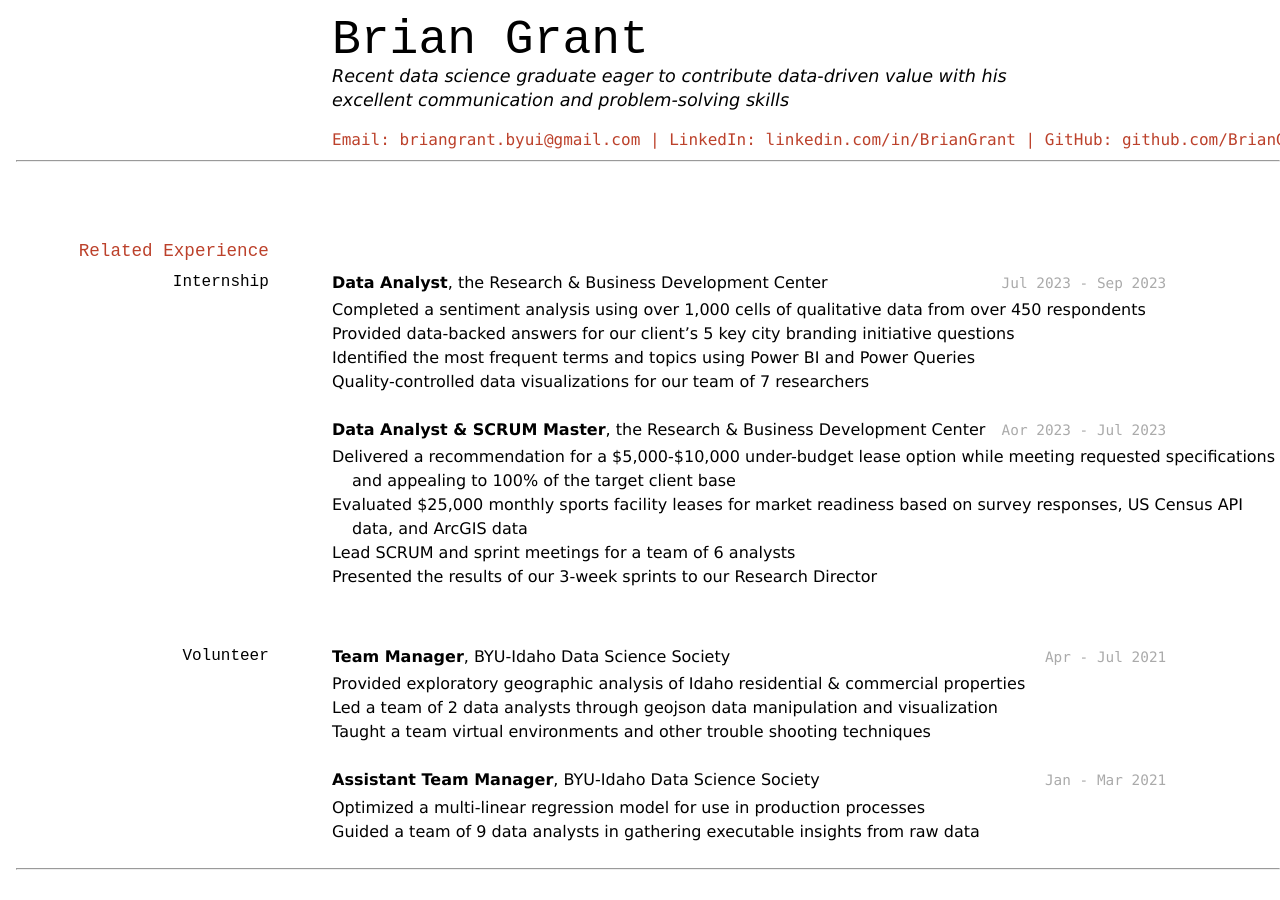
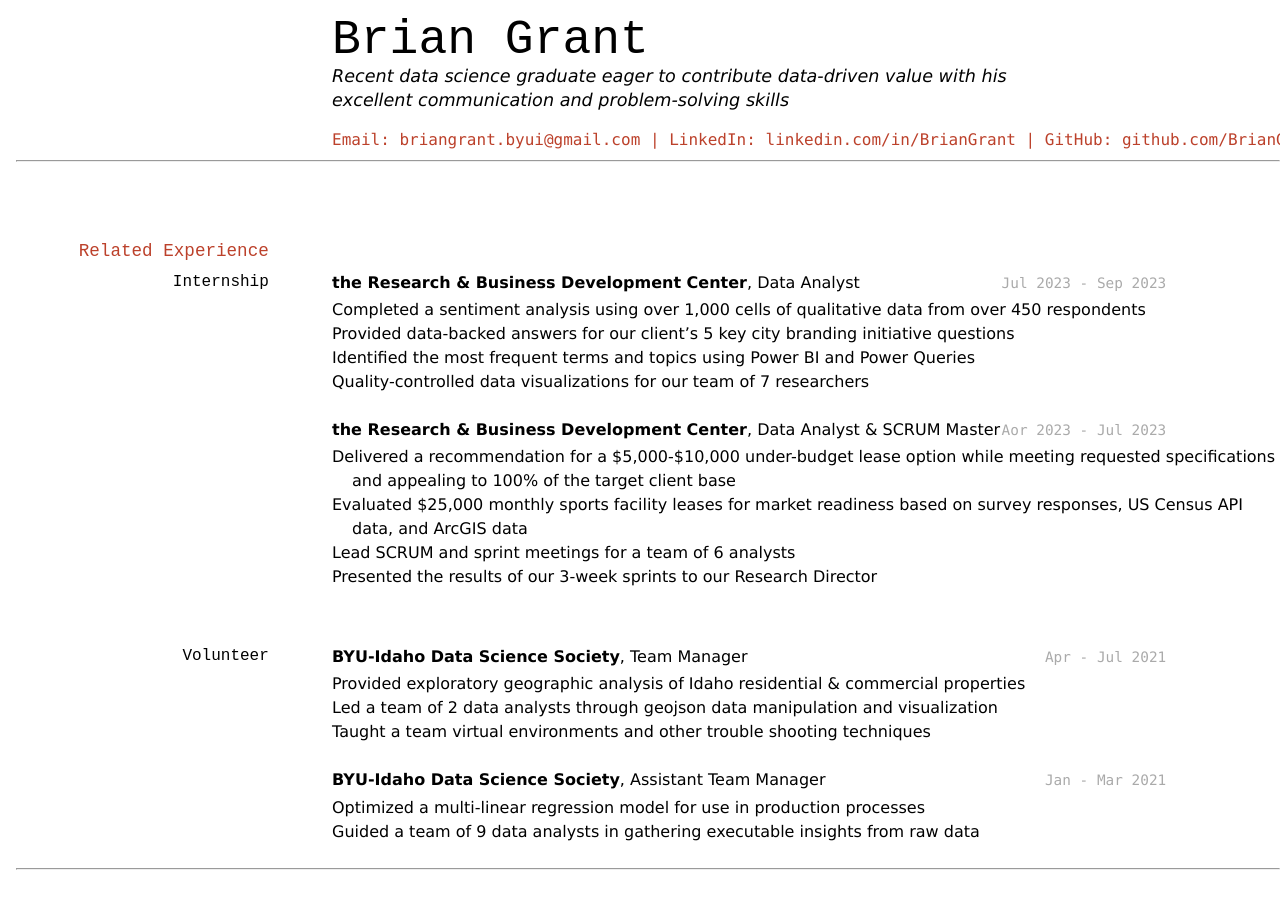
Before and after one commit to BrianGrant-Data/Resume, a Jekyll site: the page built from docs/index.md, in a window 1280 px wide and 900 px high. Built offline with Jekyll 4.4.1, drawn with Linux system fonts in a browser that asks for light colours.

Commit message:
Switching title with company boldness wise

```diff
--- a/docs/index.md
+++ b/docs/index.md
@@ -22,14 +22,14 @@ Email: <a href="mailto:briangrant.byui@gmail.com">briangrant.byui@gmail.com</a>
 
 ### Internship
 `Jul 2023 - Sep 2023`
-__Data Analyst__, the Research & Business Development Center
+__the Research & Business Development Center__, Data Analyst
 - Completed a sentiment analysis using over 1,000 cells of qualitative data from over 450 respondents
 - Provided data-backed answers for our client's 5 key city branding initiative questions
 - Identified the most frequent terms and topics using Power BI and Power Queries
 - Quality-controlled data visualizations for our team of 7 researchers
 
 `Aor 2023 - Jul 2023`
-__Data Analyst & SCRUM Master__, the Research & Business Development Center
+__the Research & Business Development Center__, Data Analyst & SCRUM Master
 - Delivered a recommendation for a $5,000-$10,000 under-budget lease option while meeting requested specifications and appealing to 100% of the target client base
 - Evaluated $25,000 monthly sports facility leases for market readiness based on survey responses, US Census API data, and ArcGIS data
 - Lead SCRUM and sprint meetings for a team of 6 analysts
@@ -38,13 +38,13 @@ __Data Analyst & SCRUM Master__, the Research & Business Development Center
 
 ### Volunteer
 `Apr - Jul 2021`
-__Team Manager__, BYU-Idaho Data Science Society
+__BYU-Idaho Data Science Society__, Team Manager
 - Provided exploratory geographic analysis of Idaho residential & commercial properties
 - Led a team of 2 data analysts through geojson data manipulation and visualization
 - Taught a team virtual environments and other trouble shooting techniques
 
 `Jan - Mar 2021`
-__Assistant Team Manager__, BYU-Idaho Data Science Society
+__BYU-Idaho Data Science Society__, Assistant Team Manager
 - Optimized a multi-linear regression model for use in production processes
 - Guided a team of 9 data analysts in gathering executable insights from raw data
 
```
